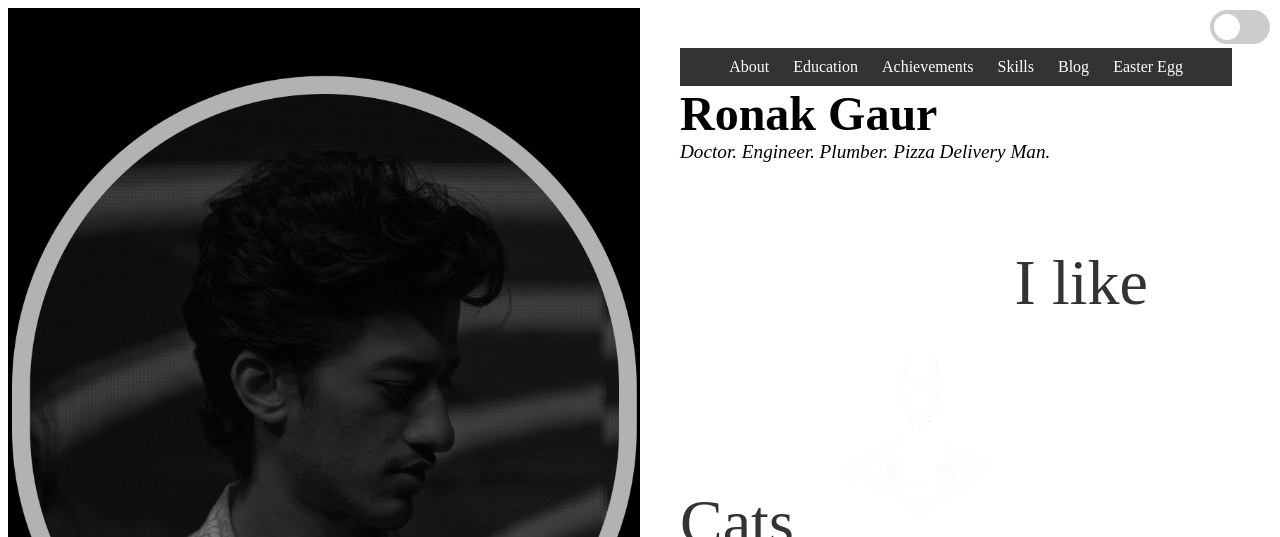
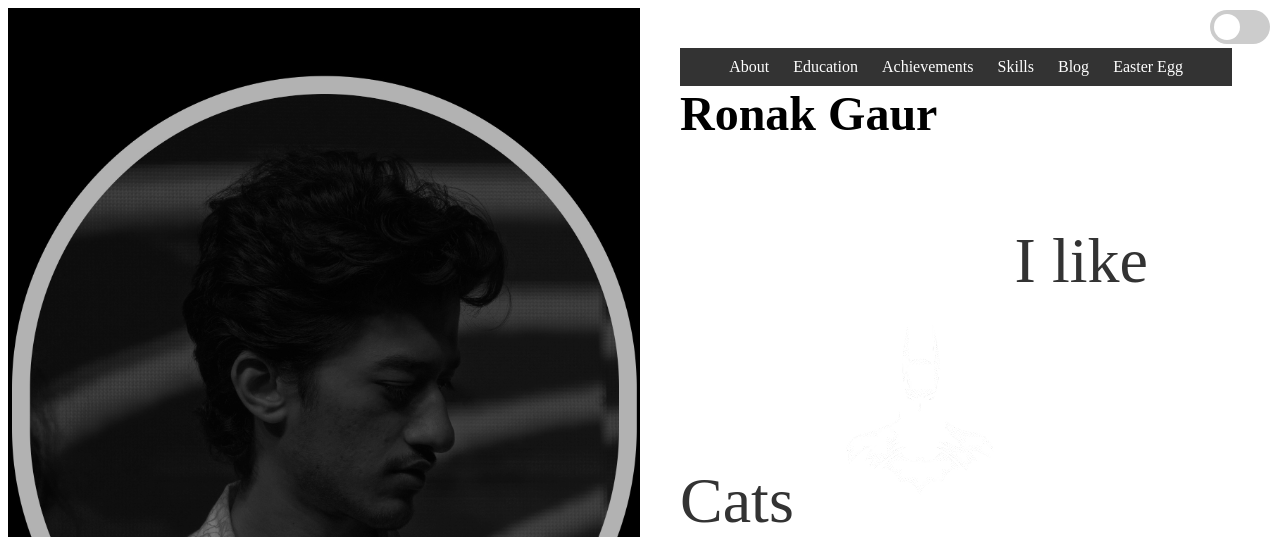
Before and after one commit to ronakgaur17/ronak.gaur, a plain HTML site: page index.html in a window 1280 px wide. Shown: the top 537 px of the page. Drawn offline with Linux system fonts and the light colour scheme.

Commit message:
Update index.html

```diff
--- a/index.html
+++ b/index.html
@@ -27,7 +27,7 @@
     <a href="easteregg.gif">Easter Egg</a>
   </div>
       <h1>Ronak Gaur</h1>
-      <span class="description">Doctor. Engineer. Plumber. Pizza Delivery Man.<br></span>
+
       <span class="highlight"><br>I am Batman</span>
       <span class="highlightgrey">I like Cats</span>
 
```
